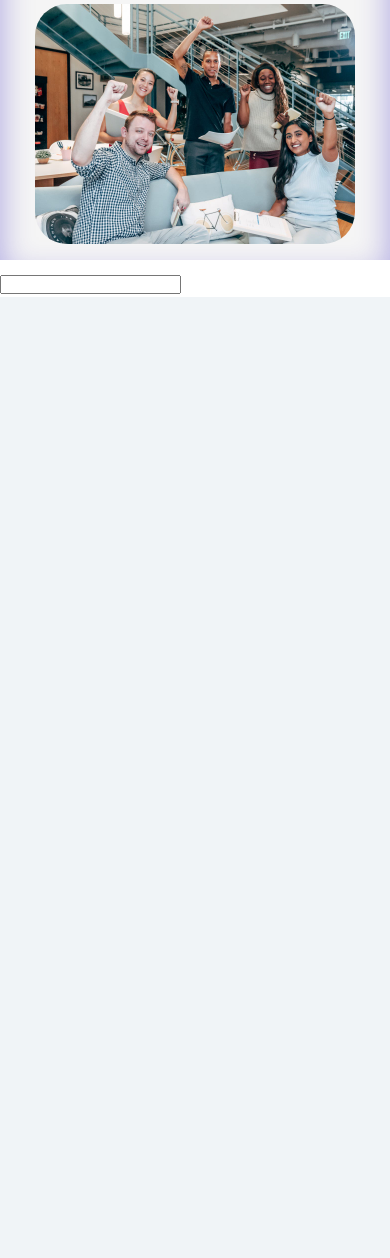
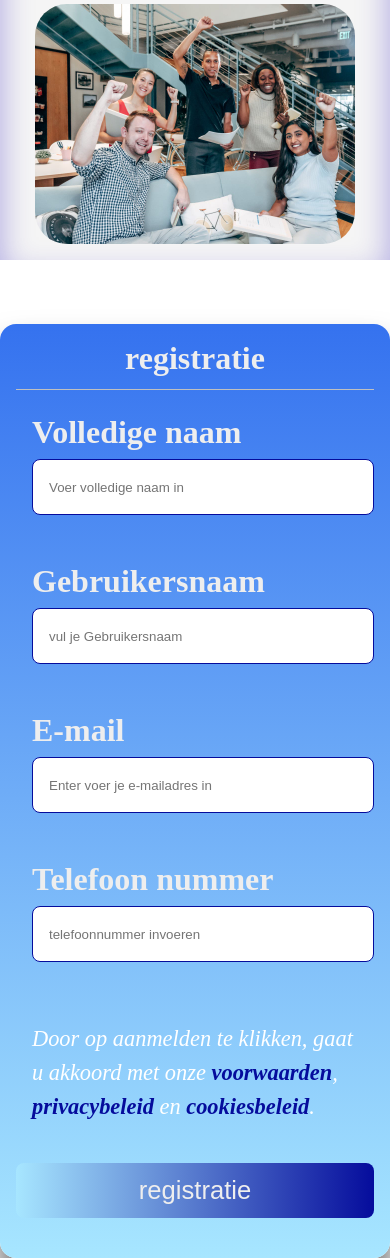
Before and after one commit to giorgina18/SV-Unity_BO, a PHP site: page / in a window 390 px wide. Shown: the part 2138-3396 px from the top of the page. Before the commit the page ends 2435 px from the top, so only its background shows below. Run offline with PHP 8.4, Linux system fonts and the light colour scheme; some libraries are stand-ins or nearby versions; some web fonts are replaced.

Commit message:
redelijk_responsive_inschrijf_formulier_klaar

```diff
--- a/css/style.css
+++ b/css/style.css
@@ -198,7 +198,6 @@ a.main__btn:hover {
     min-height: 50vh;
     width: 100%;
     box-shadow: inset 0 1rem 2rem 0 rgba(53, 34, 193, 0.4);
-
 }
 
 .informatie__text {
@@ -300,6 +299,130 @@ a.informatie__btn:hover {
 }
 
 
+/* inschrijf formulier */
+
+.container {
+    background-image: linear-gradient(#3572EF, #A7E6FF);
+    width: 65rem;
+    padding: 2.8rem;
+    margin: 0 15rem;
+    border-radius: 1rem;
+    overflow: hidden;
+    box-shadow: 0 1.5rem 2rem rgba(0, 0, 0, 0.6);
+    margin-top: 8rem;
+
+}
+
+.container h2 {
+    font-size: 2.6rem;
+    font-weight: bold;
+    text-align: center;
+    color: #eee;
+    padding-bottom: 0.8rem;
+    border-bottom: 0.1rem solid silver;
+}
+
+.content {
+    display: flex;
+    flex-wrap: wrap;
+    justify-content: space-between;
+    padding: 2rem 0;
+}
+
+.input-box {
+    display: flex;
+    flex-wrap: wrap;
+    width: 50%;
+    padding-bottom: 1.5rem;
+}
+
+.input-box:nth-child(2n) {
+    justify-content: end;
+}
+
+.input-box label,
+.gender-title {
+    width: 95%;
+    color: #eee;
+    font-weight: bold;
+    margin: 0.5rem 0;
+}
+
+.gender-title {
+    font-size: 1.6rem;
+}
+
+.input-box input {
+    height: 4rem;
+    width: 95%;
+    padding: 0 1rem;
+    border-radius: 0.5rem;
+    border: 0.1rem solid #050C9C;
+    outline: none;
+}
+
+.input-box input:is(:focus, :valid) {
+    box-shadow: 0 0.3rem 0.6rem rgba(0, 0, 0, 0.2);
+}
+
+.gender-category label {
+    padding: 0 2rem 0 0.5rem;
+    font-size: 1.4rem;
+}
+
+.gender-category {
+    color: #000000;
+}
+
+.gender-category label,
+.gender-category input {
+    cursor: pointer;
+}
+
+.alert p {
+    font-size: 1.4rem;
+    font-style: italic;
+    color: #fff;
+    margin: 0.5rem 0;
+    padding: 1rem;
+    line-height: 1.5;
+}
+
+.alert a {
+    font-weight: bold;
+    text-decoration: none;
+    color: #050C9C;
+}
+
+.alert a:hover {
+    font-weight: bold;
+    text-decoration: underline;
+    color: #0B192C;
+}
+
+.button-container {
+    margin: 1.5rem 0;
+}
+
+.button-container button {
+    width: 100%;
+    margin-top: 1rem;
+    padding: 1rem;
+    display: block;
+    font-size: 2rem;
+    color: #eee;
+    border: none;
+    border-radius: 0.5rem;
+    background-image: linear-gradient(to right, #A7E6FF, #050C9C);
+    cursor: pointer;
+    transition: 0.3s;
+}
+
+.button-container button:hover {
+    background-image: linear-gradient(to right, #050C9C, #A7E6FF);
+}
+
+
 /* responsive */
 
 @media (max-width:80rem) {
@@ -320,7 +443,7 @@ a.informatie__btn:hover {
         padding: 2rem;
     }
 
-    /*  informatie section responsive */
+    /*  informatie section responsive 80rem*/
     .informatie {
         flex-direction: column;
         align-items: center;
@@ -334,12 +457,13 @@ a.informatie__btn:hover {
         margin-right: 2.5rem;
     }
 
-    .informatie__text h1{
+    .informatie__text h1 {
         flex-direction: column;
         text-align: center;
         overflow: hidden;
         font-size: 130%;
     }
+
     .informatie__img {
         width: 25rem;
         margin-top: 2rem;
@@ -349,7 +473,52 @@ a.informatie__btn:hover {
     a.informatie__btn {
         margin-left: 15rem;
         margin-top: 2rem;
+    }
 
+    /* inschrijf formulier responsive 80 rem*/
+    .container {
+        width: 90%;
+        padding: 4rem;
+        display: flex;
+    }
+
+    .content {
+        max-height: 38rem;
+        overflow: auto;
+
+    }
+
+    .input-box {
+        margin-bottom: 1.2rem;
+        /* width: 100%; */
+        width: 100%;
+        justify-content: center;
+        margin-left: 1rem;
+        flex-direction: column;
+
+    }
+
+    .button-container button {
+        font-size: 1.8rem;
+    }
+
+    .input-box:nth-child(2n) {
+        justify-content: space-between;
+    }
+
+
+    .gender-title{
+        margin-left: 1rem;
+    }
+    .gender-category {
+        display: flex;
+        justify-content: space-between;
+        width: 60%;
+        margin-left: 1rem;
+    }
+
+    .content::-webkit-scrollbar {
+        width: 5;
     }
 
 }
@@ -359,7 +528,7 @@ a.informatie__btn:hover {
         width: 100%;
     }
 
-    /*  informatie section responsive */
+    /*  informatie section responsive 40 rem*/
 
     .informatie {
         padding: 1rem;
@@ -380,4 +549,49 @@ a.informatie__btn:hover {
         font-size: 0.9rem;
         margin: 1rem auto;
     }
+
+    /* inschrijf formulier responsive 40 rem*/
+    .container {
+        width: 100%;
+        margin: 0 auto;
+        padding: 1rem;
+        margin-top: 4rem;
+    }
+
+    .container h2 {
+        font-size: 2rem;
+    }
+
+    .content {
+        padding: 1rem 0;
+    }
+
+    .input-box {
+        width: 100%;
+        margin-bottom: 1rem;
+        flex-direction: column;
+
+    }
+
+    .input-box input {
+        height: 3.5rem;
+        width: 100%;
+        flex-direction: column;
+
+    }
+
+    .gender-category {
+        width: 100%;
+        justify-content: space-around;
+        margin-left: 1rem;
+    }
+
+    .gender-title{
+        margin-left: 1rem;
+    }
+
+    .button-container button {
+        font-size: 1.6rem;
+        padding: 0.8rem;
+    }
 }
--- a/index.html
+++ b/index.html
@@ -78,11 +78,53 @@
 
     <!-- inschrijf formulier -->
 
-    <section class="aanmelden">
-        <form>
-            <input type="text">
+    <div class="container">
+        <form action="" method="post">
+            <h2>registratie</h2>
+            <div class="content">
+                <div class="input-box">
+                    <label for="name">Volledige naam</label>
+                    <input type="text" placeholder="Voer volledige naam in" name="name" required>
+                </div>
+                <div class="input-box">
+                    <label for="Username">Gebruikersnaam</label>
+                    <input type="text" placeholder="vul je Gebruikersnaam" name="uname" required>
+                </div>
+                <div class="input-box">
+                    <label for="email">E-mail</label>
+                    <input type="email" placeholder="Enter voer je e-mailadres in" name="email" required>
+                </div>
+                <div class="input-box">
+                    <label for="phone">Telefoon nummer</label>
+                    <input type="tel" placeholder="telefoonnummer invoeren" name="phone" required>
+                </div>
+                <div class="input-box">
+                    <label for="password">Wachtwoord</label>
+                    <input type="password" placeholder="nieuw wachtwoord invoeren" name="password" required>
+                </div>
+                <div class="input-box">
+                    <label for="confirm-password">bevestig het wachtwoord</label>
+                    <input type="password" placeholder="bevestig uw wachtwoord" name="confirmPassword" required>
+                </div>
+                <span class="gender-title">Gender</span>
+                <div class="gender-category">
+                    <input type="radio" name="gender" id="male">
+                    <label for="male">Male</label>
+                    <input type="radio" name="gender" id="female">
+                    <label for="female">Vrouw</label>
+                    <input type="radio" name="gender" id="other">
+                    <label for="other">Other</label>
+                </div>
+            </div>
+            <div class="alert">
+                <p>Door op aanmelden te klikken, gaat u akkoord met onze <a href="#">voorwaarden</a>, <a
+                        href="#">privacybeleid</a> en <a href="#">cookiesbeleid</a>.</p>
+            </div>
+            <div class="button-container">
+                <button type="submit">registratie</button>
+            </div>
         </form>
-    </section>
+    </div>
 </body>
 
 </html>
```
Also changed, not shown: 1 other file.
